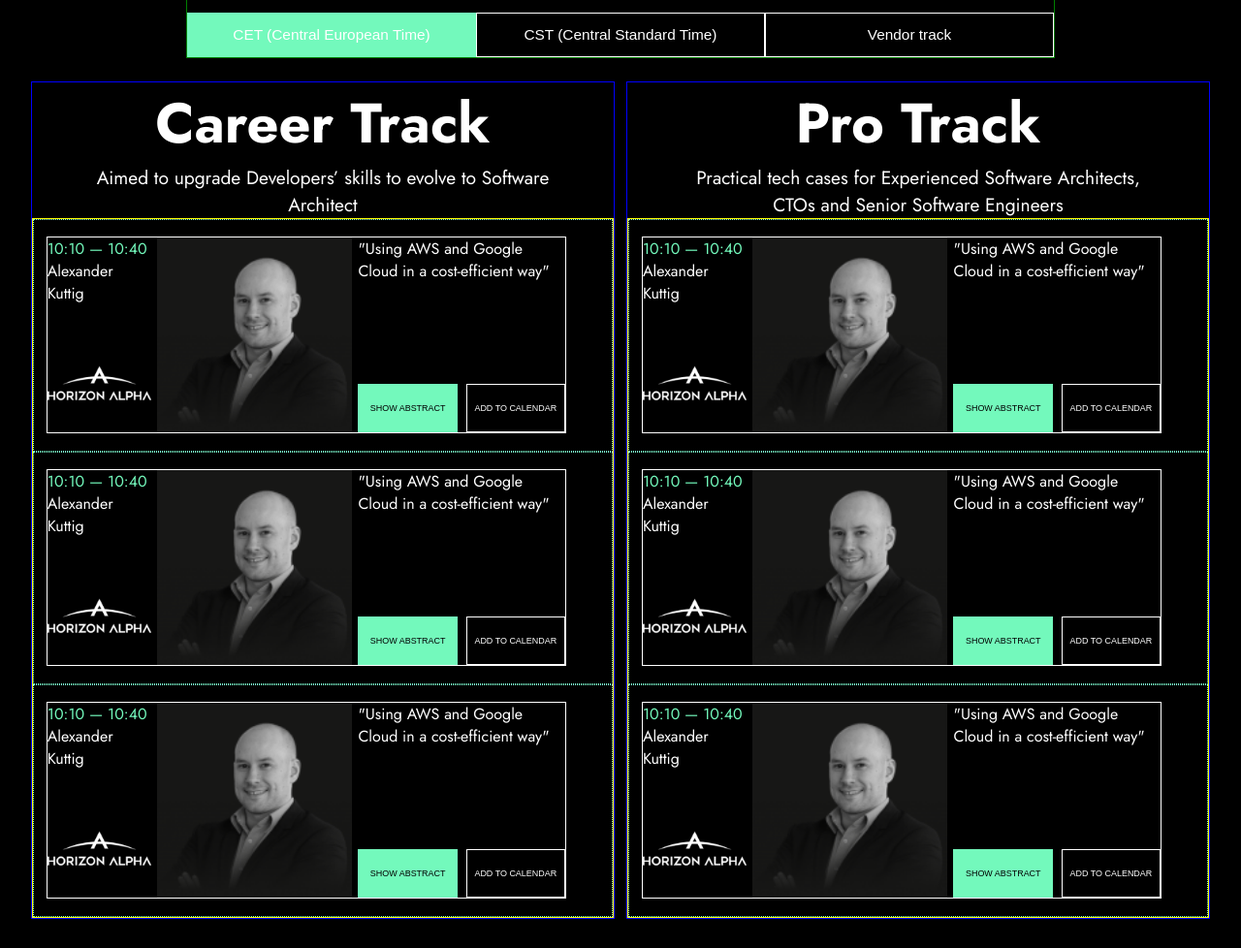
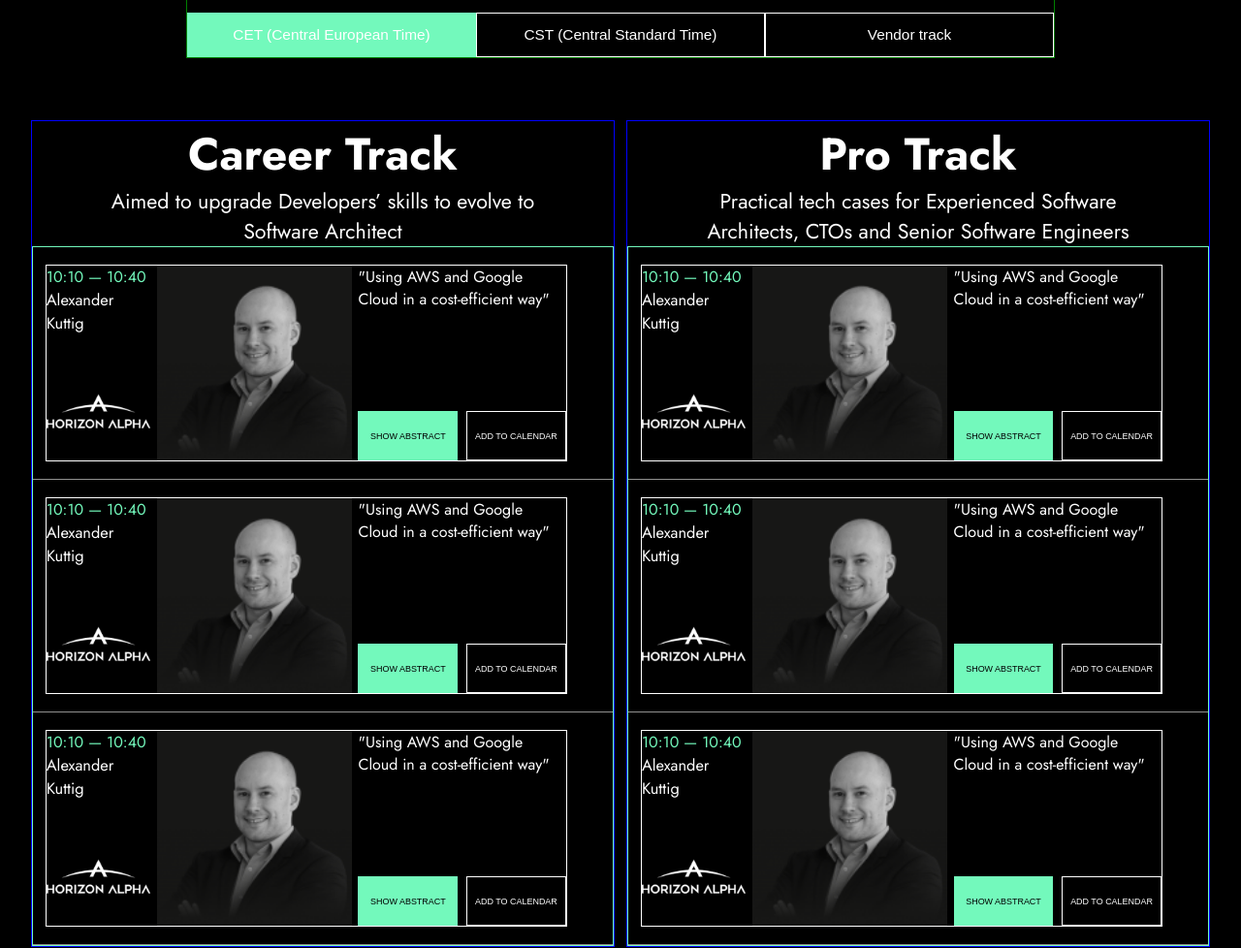
Before and after one commit to Sergey-Dedus/geekle, a website built with webpack: page index.html in a window 1280 px wide. Shown: the part 777-1755 px from the top of the page at 97% size. Before the commit the page ends 1725 px from the top, so only its background shows below. Built offline with nearby package versions, Linux system fonts and the light colour scheme.

Commit message:
new 18.02

```diff
--- a/src/sass/track-container.scss
+++ b/src/sass/track-container.scss
@@ -3,7 +3,7 @@
   height: 100%;
   display: flex;
   justify-content: center;
-  margin-top: 3vh;
+  margin-top: 8vh;
 }
 
 .grid {
@@ -17,6 +17,7 @@
     display: flex;
     align-items: center;
     flex-direction: column;
+    margin-bottom: 50px;
     border: 1px solid blue;
   }
 }
@@ -26,12 +27,13 @@
   flex-direction: column;
   align-items: center;
   width: 80%;
+  height: 100%;
   &__title {
-    font-size: 4.5vw;
+    font-size: calc(40px + 0.5vw);
     font-weight: bold;
   }
   &__about {
-    font-size: 1.5vw;
+    font-size: calc(15px + 0.5vw);
     text-align: center;
   }
 }
@@ -41,11 +43,11 @@
   height: 100%;
   display: flex;
   flex-direction: column;
-  border: 1px solid yellow;
+  border: 1px solid $color_3;
   &__col {
     width: 100%;
     height: 33.3333%;
-    border: 1px dotted aquamarine;
+    border-bottom: 1px solid $color_4;
   }
 }
 
@@ -70,6 +72,9 @@
   }
   &__time {
     color: $color_3;
+  }
+  &__name {
+    font-size: calc(10px + 0.5vw);
   }
   &__logo {
     width: 20%;
```
Also changed, not shown: build/main.css, 1 other file.
